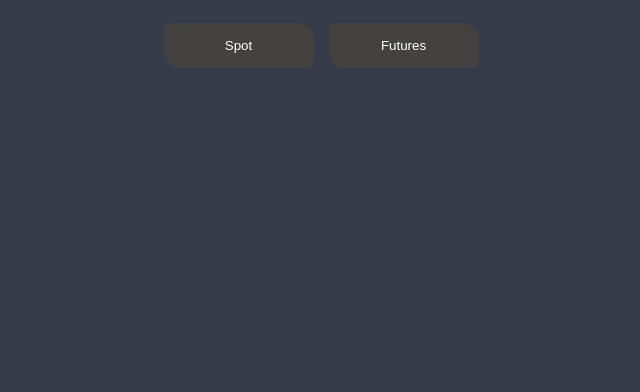
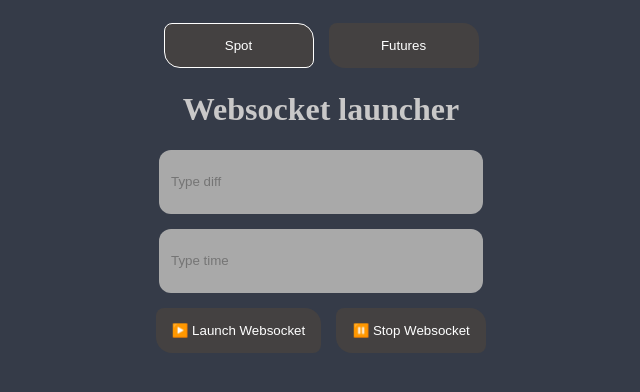
Before and after one commit to SedrCoin/statistics-web, an Angular app: page /spot in a window 1280 px wide. Before the commit this address led to /. Shown: the top 392 px of the page, without its empty margins (319-959 px from the left). Built offline with nearby package versions, Linux system fonts and the light colour scheme.

Commit message:
set up base routing

```diff
--- a/src/app/views/menu/menu.component.html
+++ b/src/app/views/menu/menu.component.html
@@ -1,4 +1,4 @@
 <nav class="navbar">
-	<button class="btn" routerLink="/" routerLinkActive="active-route">{{ MarketTypeEnum.SPOT }}</button>
-	<button class="btn" routerLink="/futures">{{ MarketTypeEnum.FUTURES }}</button>
+	<button class="btn" routerLink="/spot" routerLinkActive="active-route">{{ MarketTypeEnum.SPOT }}</button>
+	<button class="btn" routerLink="/futures" routerLinkActive="active-route">{{ MarketTypeEnum.FUTURES }}</button>
 </nav>
```
Also changed, not shown: src/app/app-routing.module.ts (+5 -7 lines), src/app/views/spot/spot.component.ts (renamed from src/app/views/main/main.component.ts, +4 -4 lines), src/app/views/spot/spot.component.html (renamed from src/app/views/main/main.component.html), src/app/views/spot/spot.component.scss (renamed from src/app/views/main/main.component.scss).
